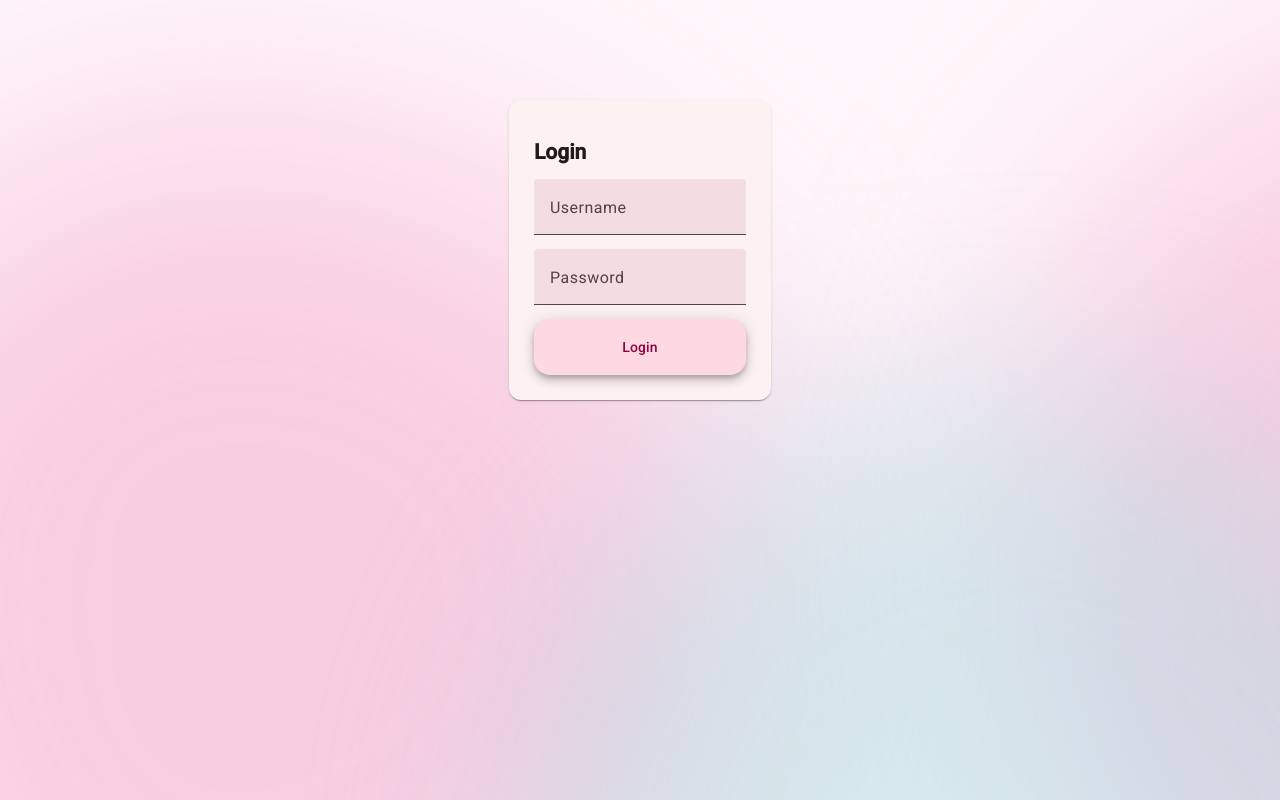
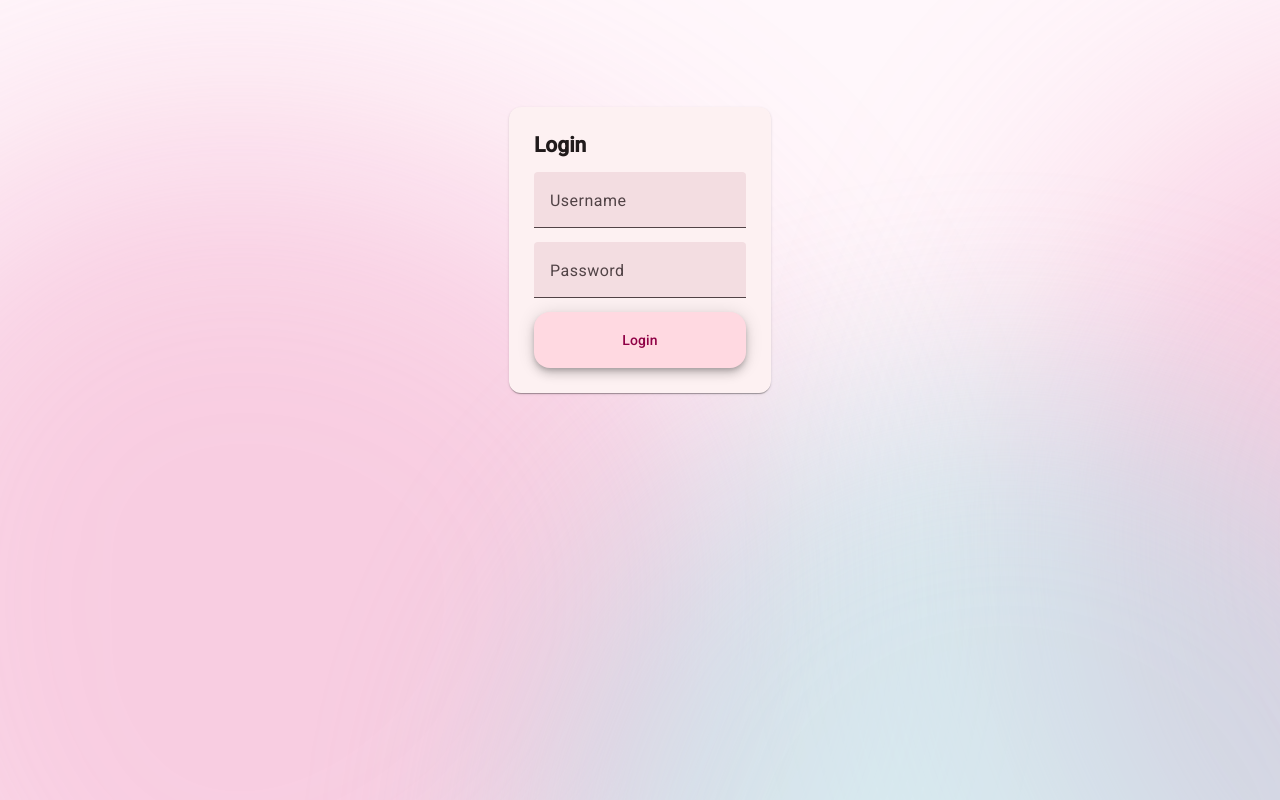
Before and after one commit to Chgv99/y-webapp, an Angular app: page /login in a window 1280 px wide. Built offline with nearby package versions, Linux system fonts and the light colour scheme.

Commit message:
Adjust login modal padding

```diff
--- a/src/app/login-form/login-form.scss
+++ b/src/app/login-form/login-form.scss
@@ -12,6 +12,7 @@
 
     mat-card {
         padding: 25px;
+        padding-top: 10px;
 
         mat-card-header, mat-card-content {
             padding: 0;
```
